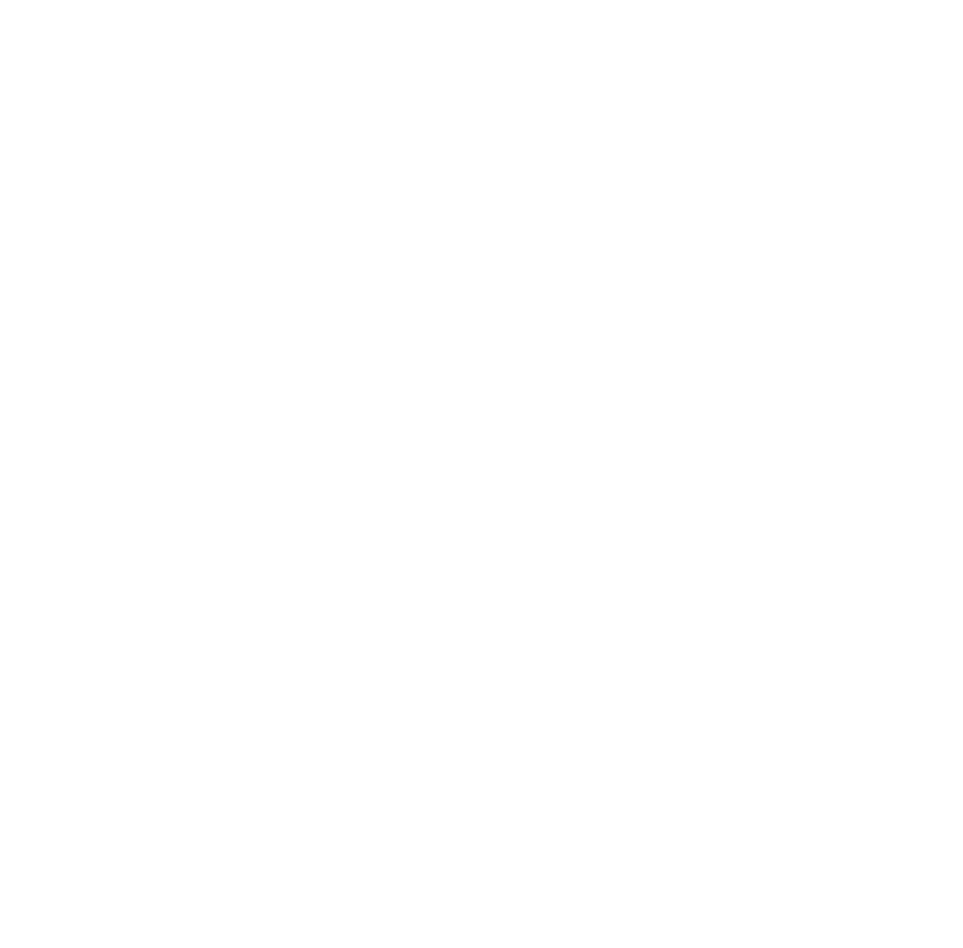
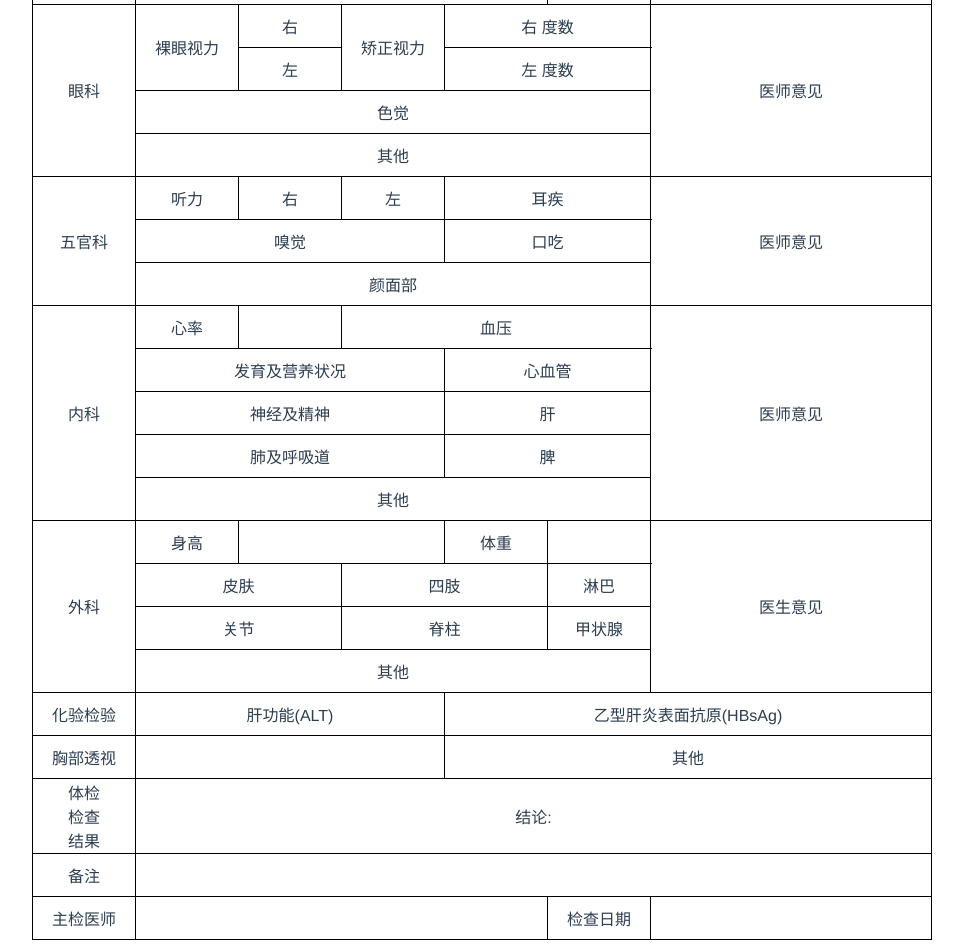
Before and after one commit to gaoshengyun/phyexamresult, a Vue app: page /#/ in a window 1280 px wide. Shown: the part 240-1188 px from the top of the page, without its empty margins (158-1121 px from the left). Before the commit the page ends 800 px from the top, so only its background shows below. Built offline with nearby package versions, Linux system fonts and the light colour scheme.

Commit message:
baseinfo

```diff
--- a/src/components/baseinfo.vue
+++ b/src/components/baseinfo.vue
@@ -1,13 +1,156 @@
 <template>
   <div>
-    基础信息页
+    <h1>体检结果基础信息</h1>
+    <table class="baseinfo">
+      <tr>
+        <td>姓名</td>
+        <td colspan="2" style="width:200px">高胜云</td>
+        <td>性别</td>
+        <td>男</td>
+        <td>年龄</td>
+        <td colspan="3" style="width:300px">35</td>
+      </tr>
+      <tr>
+        <td>联系地址</td>
+        <td colspan="4" style="width:400px"></td>
+        <td>联系电话</td>
+        <td colspan="3" style="width:300px"></td>
+      </tr>
+
+      <!-- 眼科 -->
+      <tr>
+        <td rowspan="4">眼科</td>
+        <td rowspan="2">裸眼视力</td>
+        <td colspan="">右</td>
+        <td rowspan="2">矫正视力</td>
+        <td colspan="3">右 度数</td>
+        <td rowspan="4" colspan="2">医师意见</td>
+      </tr>
+      <tr>
+        <td>左</td>
+        <td colspan="3">左 度数</td>
+      </tr>
+      <tr>
+        <td colspan="6">色觉</td>
+      </tr>
+      <tr>
+        <td colspan="6">其他</td>
+      </tr>
+
+      <!-- 五官科 -->
+      <tr>
+        <td rowspan="3">五官科</td>
+        <td>听力</td>
+        <td>右</td>
+        <td>左</td>
+        <td colspan="3">耳疾</td>
+        <td rowspan="3" colspan="2">医师意见</td>
+      </tr>
+      <tr>
+        <td colspan="3">嗅觉</td>
+        <td colspan="3">口吃</td>
+      </tr>
+      <tr>
+        <td colspan="6">颜面部</td>
+      </tr>
+
+      <!-- 内科 -->
+      <tr>
+        <td rowspan="5">内科</td>
+        <td>心率</td>
+        <td></td>
+        <td colspan="4">血压</td>
+        <td rowspan="5" colspan="2">医师意见</td>
+      </tr>
+      <tr>
+        <td colspan="3">发育及营养状况</td>
+        <td colspan="3">心血管</td>
+      </tr>
+      <tr>
+        <td colspan="3">神经及精神</td>
+        <td colspan="3">肝</td>
+      </tr>
+      <tr>
+        <td colspan="3">肺及呼吸道</td>
+        <td colspan="3">脾</td>
+      </tr>
+      <tr>
+        <td colspan="6">其他</td>
+      </tr>
+
+      <!-- 外科 -->
+      <tr>
+        <td rowspan="4">外科</td>
+        <td>身高</td>
+        <td colspan="2"></td>
+        <td>体重</td>
+        <td colspan="2"></td>
+        <td rowspan="4" colspan="2">医生意见</td>
+      </tr>
+      <tr>
+        <td colspan="2">皮肤</td>
+        <td colspan="2">四肢</td>
+        <td colspan="2">淋巴</td>
+      </tr>
+      <tr>
+        <td colspan="2">关节</td>
+        <td colspan="2">脊柱</td>
+        <td colspan="2">甲状腺</td>
+      </tr>
+      <tr>
+        <td colspan="6">其他</td>
+      </tr>
+      <tr>
+        <td>化验检验</td>
+        <td colspan="3">肝功能(ALT)</td>
+        <td colspan="5">乙型肝炎表面抗原(HBsAg)</td>
+      </tr>
+      <tr>
+        <td>胸部透视</td>
+        <td colspan="3"></td>
+        <td colspan="5">其他</td>
+      </tr>
+      <tr>
+        <td>体检<br>检查</br>结果</td>
+        <td colspan="8">结论:</td>
+      </tr>
+      <tr>
+        <td>备注</td>
+        <td colspan="8"></td>
+      </tr>
+      <tr>
+        <td>主检医师</td>
+        <td colspan="4"></td>
+        <td>检查日期</td>
+        <td colspan="3"></td>
+      </tr>
+    </table>
   </div>
 </template>
+
+<script>
+  export default {
+
+  }
+</script>
 <style lang="less" scoped>
+  .baseinfo{
+    // border: 1px solid #000;
+    display: block;
+    width: 900px;
+    margin: 0 auto;
+    border-collapse: collapse;
+    border-spacing: 0;
+    td{
+      border: 1px solid #000;
+      white-space:nowrap;
+      height: 40px;
+      width: 100px;
+    }
+  }
+
+
+
+
 
 </style>
-<script>
-export default {
-
-}
-</script>
```
